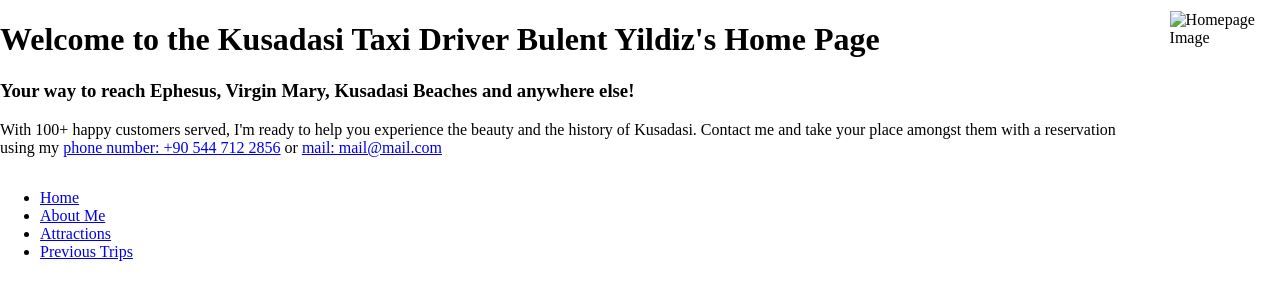
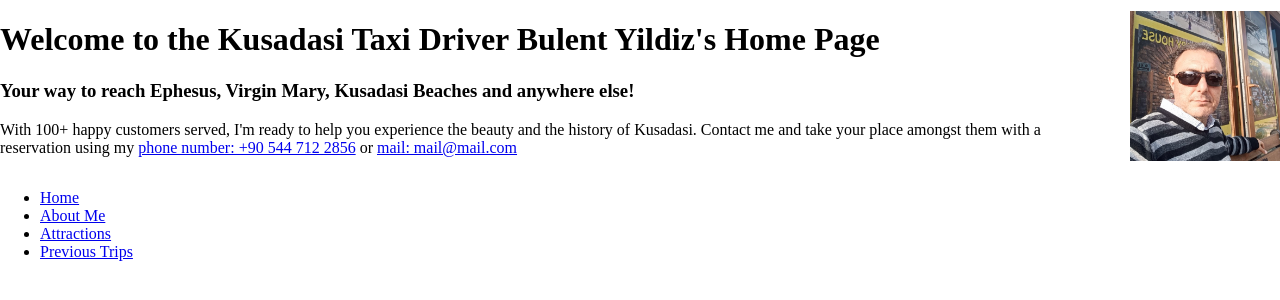
Before and after one commit to kusadasitaxi/website, a plain HTML site: page about-me.html in a window 1280 px wide. Drawn offline with Linux system fonts and the light colour scheme.

Commit message:
Update about-me.html

```diff
--- a/about-me.html
+++ b/about-me.html
@@ -77,7 +77,7 @@
             <h3>Your way to reach Ephesus, Virgin Mary, Kusadasi Beaches and anywhere else!</h3>
             <p>With 100+ happy customers served, I'm ready to help you experience the beauty and the history of Kusadasi. Contact me and take your place amongst them with a reservation using my <a href="tel: +90 544 712 2856"> phone number: +90 544 712 2856</a> or <a href="mailto: mail@mail.com"> mail: mail@mail.com</a></p>
         </div>
-        <img src="src/Homepage.jpg" alt="Homepage Image">
+        <img src="src/Homepage.jpeg" alt="Homepage Image">
 
     </div>
 
```
